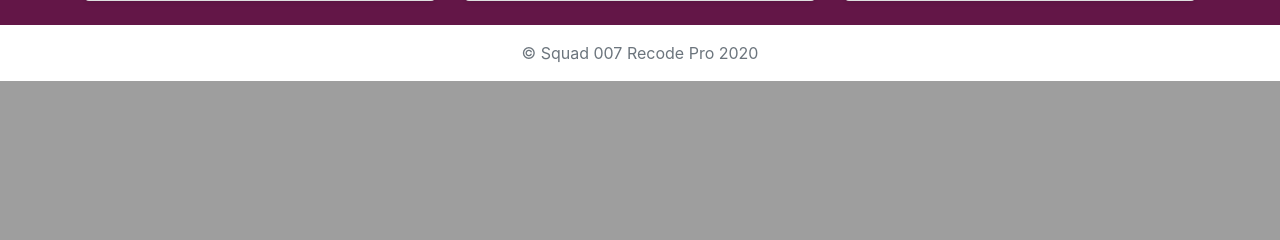
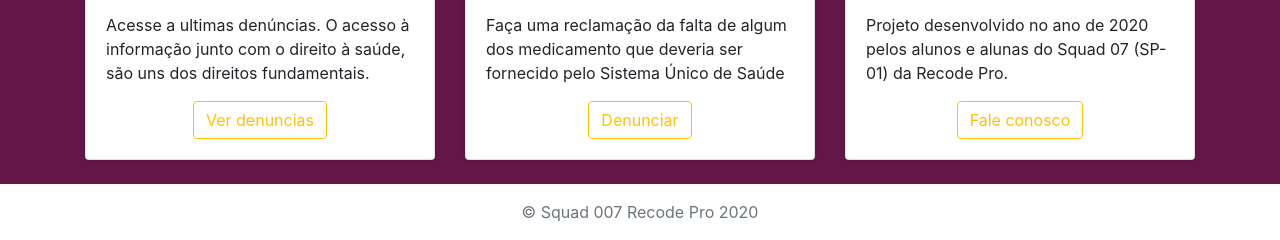
Before and after one commit to NayDev/squad7, a PHP site: page /home.php in a window 1280 px wide. Shown: the part 1025-1265 px from the top of the page. Before the commit the page ends 1106 px from the top, so only its background shows below. Run offline with PHP 8.4, Linux system fonts and the light colour scheme.

Commit message:
Modal de confirmação e pag home

```diff
--- a/home.php
+++ b/home.php
@@ -13,6 +13,10 @@
     main {
       background-color: #631647;
     }
+    .jumbotron {
+      color: #ff8b0d;
+      background: linear-gradient(223deg, rgba(189,21,141,0.7458333675266982) 0%, rgba(99,22,71,1) 95%);
+    }
   </style>
 
 </head>
@@ -27,13 +31,15 @@
 
   <main>
 
+
+
     <div class="jumbotron jumbotron-fluid">
       <div class="container">
         <div class="row justify-content-center">
           <div class="col-6">
-            <h2>Lorem ipsum dolor sit amet consectetur adipisicing elit.</h2>
+            <h1>DENUNCIE A FALTA DE MEDICAMENTO!</h1>
           </div>
-          <div class="col-6"><img width="100%" src="https://c.files.bbci.co.uk/1E5C/production/_107427770_hi053578994.jpg" alt=""></div>
+          <div class="col-6"><img width="100%" src="./img/pesq.png" alt=""></div>
         </div>
       </div>
     </div>
@@ -46,10 +52,10 @@
             <div class="card mb-4 shadow-sm">
               <img class="bd-placeholder-img card-img-top" width="100%" src="https://c.files.bbci.co.uk/1E5C/production/_107427770_hi053578994.jpg" alt="">
               <div class="card-body">
-                <p class="card-text">Lorem ipsum dolor sit amet consectetur adipisicing elit. Unde, aspernatur!</p>
+                <p class="card-text">Acesse a ultimas denúncias. O acesso à informação junto com o direito à saúde, são uns dos direitos fundamentais.</p>
                 <div class="d-flex justify-content-center align-items-center">
                   <div class="btn-group">
-                    <button type="button" class="btn btn-md btn-outline-warning">Ver denuncias</button>
+                    <a type="button" href="lista_denuncias.php" class="btn btn-md btn-outline-warning">Ver denuncias</a>
                   </div>
                 </div>
               </div>
@@ -60,10 +66,10 @@
             <div class="card mb-4 shadow-sm">
               <img class="bd-placeholder-img card-img-top" width="100%" src="https://c.files.bbci.co.uk/1E5C/production/_107427770_hi053578994.jpg" alt="">
               <div class="card-body">
-                <p class="card-text">Lorem ipsum dolor sit amet consectetur adipisicing elit. Unde, aspernatur!</p>
+                <p class="card-text">Faça uma reclamação da falta de algum dos medicamento que deveria ser fornecido pelo Sistema Único de Saúde</p>
                 <div class="d-flex justify-content-center align-items-center">
                   <div class="btn-group">
-                    <button type="button" class="btn btn-md btn-outline-warning">Denunciar</button>
+                    <a type="button" href="cadastrar_denuncias.php" class="btn btn-md btn-outline-warning">Denunciar</a>
                   </div>
                 </div>
               </div>
@@ -74,10 +80,10 @@
             <div class="card mb-4 shadow-sm">
               <img class="bd-placeholder-img card-img-top" width="100%" src="https://c.files.bbci.co.uk/1E5C/production/_107427770_hi053578994.jpg" alt="">
               <div class="card-body">
-                <p class="card-text">Lorem ipsum dolor sit amet consectetur adipisicing elit. Unde, aspernatur!</p>
+                <p class="card-text">Projeto desenvolvido no ano de 2020 pelos alunos e alunas do Squad 07 (SP-01) da Recode Pro.</p>
                 <div class="d-flex justify-content-center align-items-center">
                   <div class="btn-group">
-                    <button type="button" class="btn btn-md btn-outline-warning">Fale conosco</button>
+                    <a type="button" href="fale_conosco_sobre.php" class="btn btn-md btn-outline-warning">Fale conosco</a>
                   </div>
                 </div>
               </div>
@@ -88,7 +94,7 @@
     </section>
   </main>
 
-<?php include('rodape.html') ?>
+  <?php include('rodape.html') ?>
 
 </body>
 
--- a/menu.html
+++ b/menu.html
@@ -13,10 +13,10 @@
           <a class="nav-link text-white" href="lista_denuncias.php">Denuncias Recentes</a>
         </li>
         <li class="nav-item">
-          <a class="nav-link active text-white" href="cadastrar_denuncias.php">Denunciar</a>
+          <a class="nav-link text-white" href="cadastrar_denuncias.php">Denunciar</a>
         </li>
         <li class="nav-item">
-          <a class="nav-link active text-white" href="fale_conosco_sobre.php">Fale Conosco</a>
+          <a class="nav-link text-white" href="fale_conosco_sobre.php">Fale Conosco</a>
         </li>
       </ul>
     </div>
```
Also changed, not shown: cadastrar_denuncias.php (+24 -1 lines), img/pesq.png (added).
